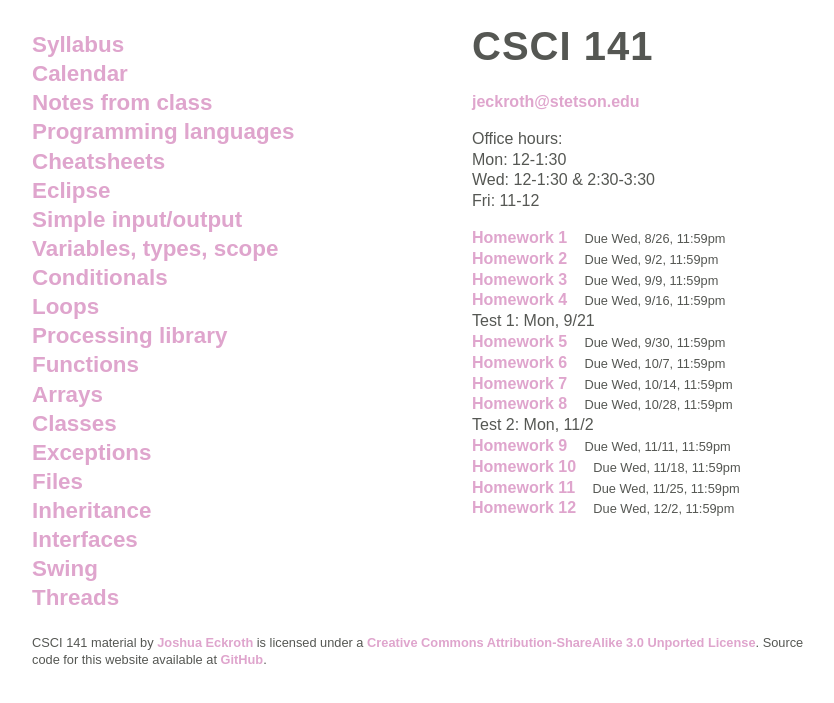
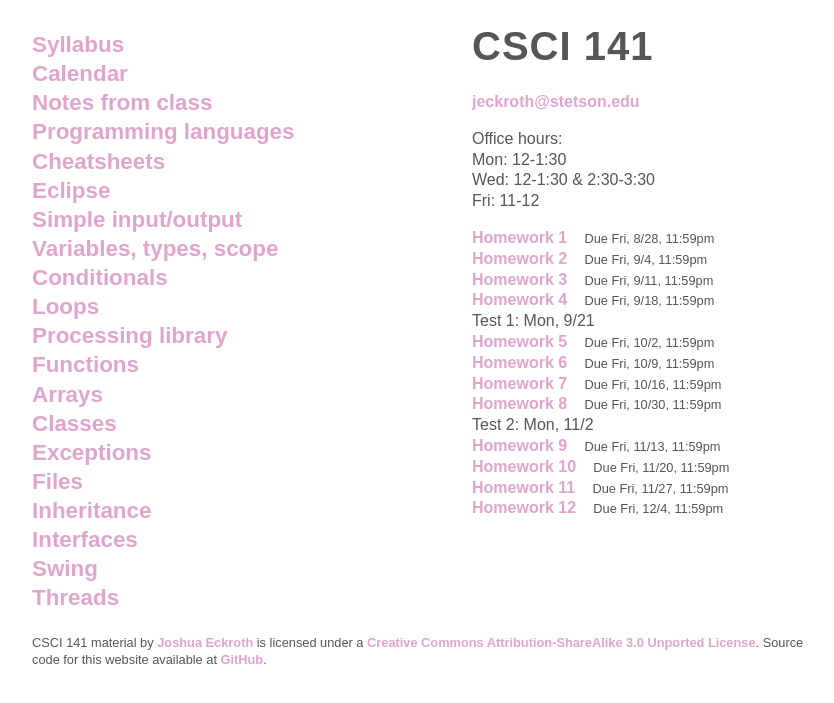
Before and after one commit to joshuaeckroth/csci141-website, a Jekyll site: the page built from index.html, in a window 1280 px wide. Shown: the top 703 px of the page, without its empty margins (208-1042 px from the left). Built offline with Jekyll 4.4.1, drawn with Linux system fonts in a browser that asks for light colours; Markdown is read by kramdown in place of the engine named in the settings.

Commit message:
Updated HW due dates

```diff
--- a/index.html
+++ b/index.html
@@ -45,57 +45,57 @@ layout: home
   <ul class="index-links">
     <li>
       <a href="homework/homework-1.html">Homework 1</a>
-      <span class="due">Due Wed, 8/26, 11:59pm</span>
+      <span class="due">Due Fri, 8/28, 11:59pm</span>
     </li>
     <li>
       <a href="homework/homework-2.html">Homework 2</a>
-      <span class="due">Due Wed, 9/2, 11:59pm</span>
+      <span class="due">Due Fri, 9/4, 11:59pm</span>
     </li>
     <li>
       <a href="homework/homework-3.html">Homework 3</a>
-      <span class="due">Due Wed, 9/9, 11:59pm</span>
+      <span class="due">Due Fri, 9/11, 11:59pm</span>
     </li>
     <li>
       <a href="homework/homework-4.html">Homework 4</a>
-      <span class="due">Due Wed, 9/16, 11:59pm</span>
+      <span class="due">Due Fri, 9/18, 11:59pm</span>
     </li>
     <li>
       Test 1: Mon, 9/21
     </li>
     <li>
       <a href="homework/homework-5.html">Homework 5</a>
-      <span class="due">Due Wed, 9/30, 11:59pm</span>
+      <span class="due">Due Fri, 10/2, 11:59pm</span>
     </li>
     <li>
       <a href="homework/homework-6.html">Homework 6</a>
-      <span class="due">Due Wed, 10/7, 11:59pm</span>
+      <span class="due">Due Fri, 10/9, 11:59pm</span>
     </li>
     <li>
       <a href="homework/homework-7.html">Homework 7</a>
-      <span class="due">Due Wed, 10/14, 11:59pm</span>
+      <span class="due">Due Fri, 10/16, 11:59pm</span>
     </li>
     <li>
       <a href="homework/homework-8.html">Homework 8</a>
-      <span class="due">Due Wed, 10/28, 11:59pm</span>
+      <span class="due">Due Fri, 10/30, 11:59pm</span>
     </li>
     <li>
       Test 2: Mon, 11/2
     </li>
     <li>
       <a href="homework/homework-9.html">Homework 9</a>
-      <span class="due">Due Wed, 11/11, 11:59pm</span>
+      <span class="due">Due Fri, 11/13, 11:59pm</span>
     </li>
     <li>
       <a href="homework/homework-10.html">Homework 10</a>
-      <span class="due">Due Wed, 11/18, 11:59pm</span>
+      <span class="due">Due Fri, 11/20, 11:59pm</span>
     </li>
     <li>
       <a href="homework/homework-11.html">Homework 11</a>
-      <span class="due">Due Wed, 11/25, 11:59pm</span>
+      <span class="due">Due Fri, 11/27, 11:59pm</span>
     </li>
     <li>
       <a href="homework/homework-12.html">Homework 12</a>
-      <span class="due">Due Wed, 12/2, 11:59pm</span>
+      <span class="due">Due Fri, 12/4, 11:59pm</span>
     </li>
   </ul>
 
```
